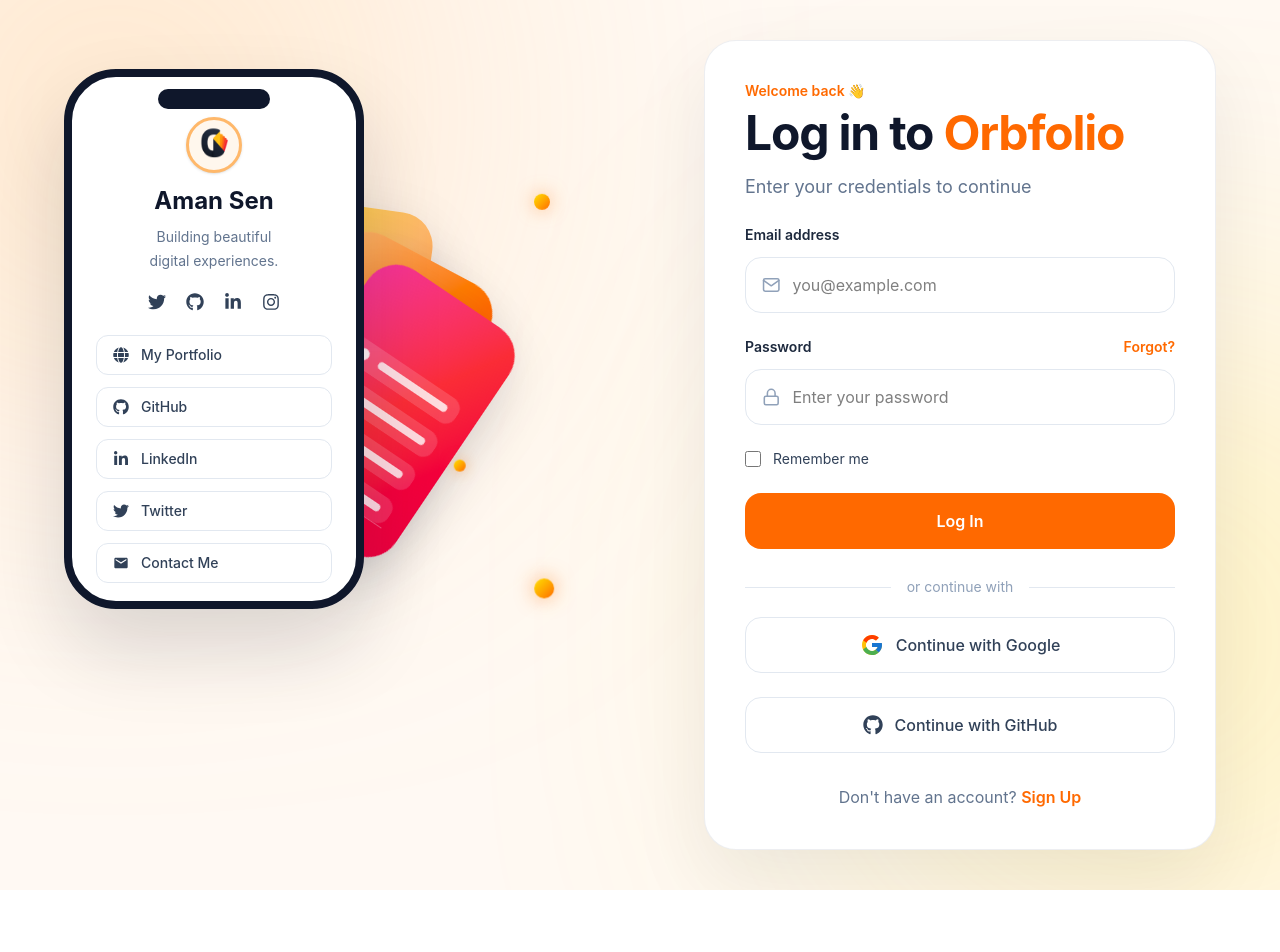
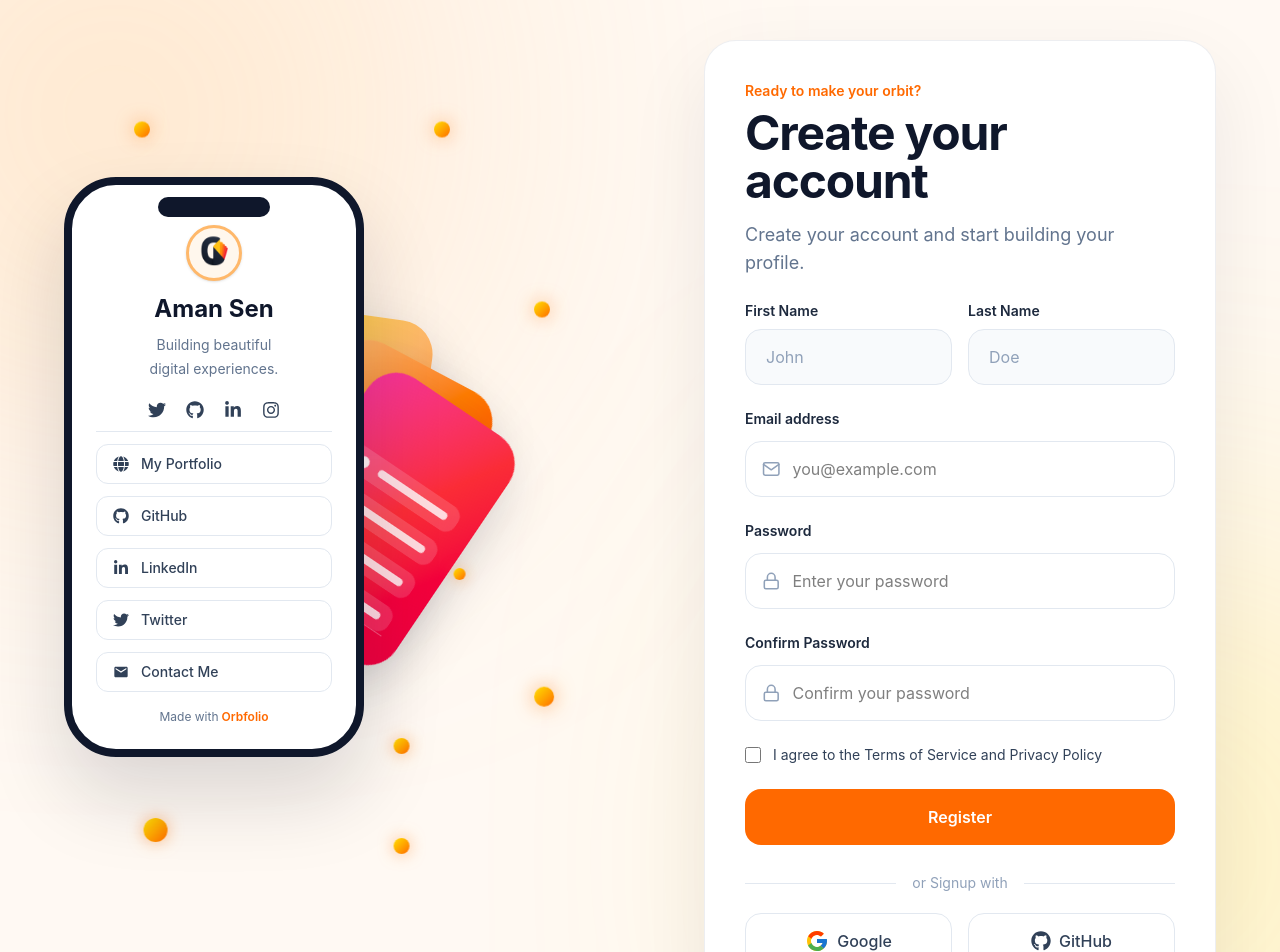
Before and after one commit to Amansen-ay/Orbfolio, a React (Vite) app in the folder client/: page /register in a window 1280 px wide. Shown: the top 952 px of the page. Before the commit the page ends 890 px from the top, so only its background shows below. Built offline with nearby package versions, Linux system fonts and the light colour scheme.

Commit message:
feat: Designed the signup page with final polish

```diff
--- a/client/src/pages/Login/ui/LoginCard.tsx
+++ b/client/src/pages/Login/ui/LoginCard.tsx
@@ -117,16 +117,17 @@
             <div className="h-px flex-1 bg-slate-200" />
           </div>
 
+         <div className="grid grid-cols-2 gap-4">
+  {/* Google */}
   <button
     type="button"
     className="
       group
       flex
       h-14
-    w-full
       items-center
       justify-center
-    gap-3
+      gap-2
       rounded-2xl
       border
       border-slate-200
@@ -140,22 +141,20 @@
       hover:bg-orange-50/40
     "
   >
-            <FcGoogle className="text-2xl" />
-
-            Continue with Google
+    <FcGoogle className="text-[22px]" />
+    <span>Google</span>
   </button>
 
+  {/* GitHub */}
   <button
     type="button"
     className="
       group
-    mt-4
       flex
       h-14
-    w-full
       items-center
       justify-center
-    gap-3
+      gap-2
       rounded-2xl
       border
       border-slate-200
@@ -169,10 +168,10 @@
       hover:bg-slate-50
     "
   >
-            <FaGithub className="text-xl" />
-
-            Continue with GitHub
+    <FaGithub className="text-[20px]" />
+    <span>GitHub</span>
   </button>
+</div>
 
           <p className="mt-8 text-center text-slate-500">
             Don't have an account?{" "}
--- a/client/src/pages/Login/ui/PhoneMockup.tsx
+++ b/client/src/pages/Login/ui/PhoneMockup.tsx
@@ -2,11 +2,27 @@
 import { ThemeStack } from "./ThemeStack";
 export function PhoneMockup() {
   return (
-    <div className="relative mt-12 z-50 h-[560px] w-[500px] ">
+    <div className="relative mt-38 z-50 h-[560px] w-[500px] ">
       {/* Theme Cards */}
 
       <ThemeStack />
       {/* Floating Dot - Top Right */}
+
+      <div
+        className="
+    absolute
+    top-[-40px]
+    left-[370px]
+    h-4
+    w-4
+    rounded-full
+    bg-gradient-to-br
+    from-yellow-300
+    to-orange-500
+    shadow-[0_0_18px_rgba(251,146,60,0.6)]
+    float-fast
+  "
+      />
 
       <div
         className="
@@ -68,7 +84,7 @@
           absolute
           left-0
           top-0
-          h-[540px]
+          h-[580px]
           w-[300px]
           overflow-hidden
           rounded-[52px]
--- a/client/src/pages/Register/ui/PhoneMockup.tsx
+++ b/client/src/pages/Register/ui/PhoneMockup.tsx
@@ -7,6 +7,38 @@
 
             <ThemeStack />
             {/* Floating Dot - Top Right */}
+
+            <div
+                className="
+    absolute
+    top-[-50px]
+    left-[70px]
+    h-4
+    w-4
+    rounded-full
+    bg-gradient-to-br
+    from-yellow-300
+    to-orange-500
+    shadow-[0_0_18px_rgba(251,146,60,0.6)]
+    float-fast
+  "
+            />
+
+               <div
+                className="
+    absolute
+    top-[-50px]
+    left-[370px]
+    h-4
+    w-4
+    rounded-full
+    bg-gradient-to-br
+    from-yellow-300
+    to-orange-500
+    shadow-[0_0_18px_rgba(251,146,60,0.6)]
+    float-fast
+  "
+            />
 
             <div
                 className="
@@ -61,6 +93,56 @@
             />
 
 
+            {/* Floating Dot - Bottom Center */}
+
+            <div
+                className="
+    absolute
+    top-[560px]
+    left-[330px]
+    h-4
+    w-4
+    rounded-full
+    bg-gradient-to-br
+    from-yellow-300
+    to-orange-500
+    shadow-[0_0_16px_rgba(251,146,60,0.6)]
+    float-medium
+  "
+            />
+
+               <div
+                className="
+    absolute
+    top-[660px]
+    left-[330px]
+    h-4
+    w-4
+    rounded-full
+    bg-gradient-to-br
+    from-yellow-300
+    to-orange-500
+    shadow-[0_0_16px_rgba(251,146,60,0.6)]
+    float-medium
+  "
+            />
+
+            <div
+                className="
+    absolute
+    top-[640px]
+    left-[80px]
+    h-6
+    w-6
+    rounded-full
+    bg-gradient-to-br
+    from-yellow-300
+    to-orange-500
+    shadow-[0_0_16px_rgba(251,146,60,0.6)]
+    float-medium
+  "
+            />
+
 
             {/* Phone */}
             <div
@@ -68,7 +150,7 @@
           absolute
           left-0
           top-0
-          h-[540px]
+          h-[580px]
           w-[300px]
           overflow-hidden
           rounded-[52px]
--- a/client/src/pages/Register/ui/RegisterCard.tsx
+++ b/client/src/pages/Register/ui/RegisterCard.tsx
@@ -8,19 +8,77 @@
             <div className="w-full max-w-lg rounded-[32px] border border-gray-200/70 bg-white p-10 shadow-[0_30px_80px_rgba(15,23,42,0.08)]">
                 <div>
                     <p className="text-sm font-semibold text-orange-500">
-            Welcome back 👋
+                        Ready to make your orbit?
                     </p>
 
                     <h2 className="mt-2 text-5xl font-bold tracking-tight text-slate-900">
-            Log in to <span className="text-orange-500">Orbfolio</span>
+                        Create your account
                     </h2>
 
                     <p className="mt-4 text-lg text-slate-500">
-            Enter your credentials to continue
+                        Create your account and start building your profile.
                     </p>
                 </div>
 
                 <form className="mt-6 space-y-6">
+
+                    <div className="grid grid-cols-2 gap-4">
+                        <div>
+                            <label className="mb-2 block text-sm font-semibold text-slate-800">
+                                First Name
+                            </label>
+
+                            <input
+                                type="text"
+                                placeholder="John"
+                                className="
+        h-14
+        w-full
+        rounded-2xl
+        border
+        border-slate-200
+        bg-slate-50
+        px-5
+        outline-none
+        transition-all
+        duration-300
+        placeholder:text-slate-400
+        focus:border-orange-400
+        focus:bg-white
+        focus:ring-4
+        focus:ring-orange-100
+      "
+                            />
+                        </div>
+
+                        <div>
+                            <label className="mb-2 block text-sm font-semibold text-slate-800">
+                                Last Name
+                            </label>
+
+                            <input
+                                type="text"
+                                placeholder="Doe"
+                                className="
+        h-14
+        w-full
+        rounded-2xl
+        border
+        border-slate-200
+        bg-slate-50
+        px-5
+        outline-none
+        transition-all
+        duration-300
+        placeholder:text-slate-400
+        focus:border-orange-400
+        focus:bg-white
+        focus:ring-4
+        focus:ring-orange-100
+      "
+                            />
+                        </div>
+                    </div>
                     <div>
                         <label className="mb-3 block text-sm font-semibold text-slate-800">
                             Email address
@@ -58,12 +116,6 @@
                                 Password
                             </label>
 
-              <button
-                type="button"
-                className="text-sm font-semibold text-orange-500 hover:text-orange-600"
-              >
-                Forgot?
-              </button>
                         </div>
 
                         <div
@@ -90,6 +142,44 @@
                                 className="ml-3 w-full bg-transparent outline-none"
                             />
                         </div>
+
+                    </div>
+
+                    {/* confirm password */}
+
+                    <div>
+                        <div className="mb-3 flex items-center justify-between">
+                            <label className="text-sm font-semibold text-slate-800">
+                                Confirm Password
+                            </label>
+
+
+                        </div>
+
+                        <div
+                            className="
+      flex
+      h-14
+      items-center
+      rounded-2xl
+      border
+      border-slate-200
+      px-4
+      transition-all
+      duration-300
+      focus-within:border-orange-500
+      focus-within:ring-4
+      focus-within:ring-orange-100
+    "
+                        >
+                            <FiLock className="text-xl text-slate-400" />
+
+                            <input
+                                type="password"
+                                placeholder="Confirm your password"
+                                className="ml-3 w-full bg-transparent outline-none"
+                            />
+                        </div>
                     </div>
 
                     <div className="flex items-center justify-between accent-orange-500">
@@ -99,23 +189,27 @@
                                 className="h-4 w-4 rounded border-slate-300 text-orange-500 focus:ring-orange-500"
                             />
 
-              Remember me
+                            I agree to the Terms of Service and Privacy Policy
                         </label>
                     </div>
 
                     <button className="h-14 w-full rounded-2xl bg-orange-500 font-semibold text-white transition-all duration-300 hover:-translate-y-0.5 hover:bg-orange-600">
-            Log In
+                        Register
                     </button>
 
                     <div className="mt-1 mb-5 flex items-center">
                         <div className="h-px flex-1 bg-slate-200" />
 
                         <span className="mx-4 text-sm text-slate-400">
-              or continue with
+                            or Signup with
                         </span>
 
                         <div className="h-px flex-1 bg-slate-200" />
                     </div>
+
+                    <div className="grid grid-cols-2 gap-4">
+
+                        {/* Google */}
 
                         <button
                             type="button"
@@ -123,10 +217,9 @@
       group
       flex
       h-14
-    w-full
       items-center
       justify-center
-    gap-3
+      gap-2
       rounded-2xl
       border
       border-slate-200
@@ -142,20 +235,20 @@
                         >
                             <FcGoogle className="text-2xl" />
 
-            Continue with Google
+                            <span>Google</span>
                         </button>
+
+                        {/* GitHub */}
 
                         <button
                             type="button"
                             className="
       group
-    mt-4
       flex
       h-14
-    w-full
       items-center
       justify-center
-    gap-3
+      gap-2
       rounded-2xl
       border
       border-slate-200
@@ -171,16 +264,18 @@
                         >
                             <FaGithub className="text-xl" />
 
-            Continue with GitHub
+                            <span>GitHub</span>
                         </button>
 
+                    </div>
+
                     <p className="mt-8 text-center text-slate-500">
-            Don't have an account?{" "}
+                        Already have an account?{" "}
                         <button
                             type="button"
                             className="font-semibold text-orange-500 transition-colors hover:text-orange-600"
                         >
-              Sign Up
+                            Login
                         </button>
                     </p>
                 </form>
```
Lines whose indentation alone changed are shown as unchanged.
